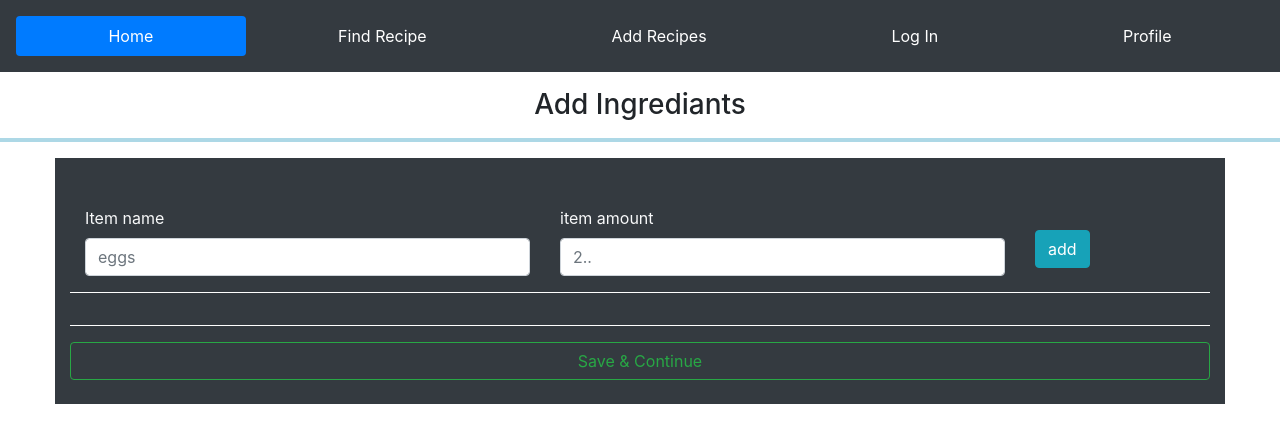
After one commit to ethanux/recipe-sharing, a Flask app: template main/templates/add_ingrediants.html in a window 1280 px wide. The commit adds this page. Shown: the top 443 px of the page. Run offline with Flask 3, Linux system fonts and the light colour scheme; the template is opened without the code that fills it, so the values that code supplies are empty; some libraries are stand-ins or nearby versions.

Commit message:
add add-ingrediants, edit add-recipe template page

```diff
--- a/app.py
+++ b/app.py
@@ -34,6 +34,8 @@ from main.main import main
 app.register_blueprint(auth, url_prefix='/auth')
 # Registering the main blueprint with the app, with a URL prefix '/home'.
 app.register_blueprint(main, url_prefix='/home')
+
+main.secret_key = app.secret_key
 APP_ROOT = os.path.dirname(os.path.abspath(__file__))
 main.upload_folder = os.path.join(APP_ROOT, 'main/static/images')
 
--- a/main/main.py
+++ b/main/main.py
@@ -1,4 +1,4 @@
-from flask import Blueprint, render_template, url_for, request, flash, redirect
+from flask import Blueprint, render_template, url_for, request, flash, redirect, session
 from flask_login import current_user
 from models.model import Recipe, Ingrediants, Comment
 from werkzeug.utils import secure_filename
@@ -56,30 +56,69 @@ def add_recipe():
 		# 	return "done"
 
 		recipe = Recipe(title=title, description=description, instructions=instructions, category=category, image=image.filename, user_id=current_user.id)
+
 		db.session.add(recipe)
 		db.session.commit()
+		session['recipe_id'] = recipe.id
+		session['data'] = {}
 		flash("recipe added successfully ", 'success')
 		return redirect(url_for('main.add_ingrediants'))
 	return render_template('add_recipe.html')
 
 
-@main.route('/add-ingrediants', methods=['POST', 'GET'])
+@main.route('/add-recipe/add-ingrediants', methods=['POST', 'GET'])
 def add_ingrediants():
 	if not current_user.is_authenticated:
 		flash('Log in first to visit page', 'warning')
 		return redirect(url_for('auth.login'))
 
+	try:
+		recipe_id = session['recipe_id']
+	except KeyError:
+		flash('add recipe first before adding ingrediants', 'danger')
+		return	redirect(url_for('main.add_recipe'))
+
 	if request.method == "POST":
-		item = request.form['title']
-		amount = request.form['description']
-		recipe_id = request.form['recipe_id']
-		ingrediants = Ingrediants(item=item, amount=amount,recipe_id=recipe_id)
-		db.session.add(ingrediants)
-		db.session.commit()
-		flash("ingrediants added successfully ", 'success')
-		return "add success ingrediants "
-	return "add ingrediants"
+		btn = request.form['button']
+		if btn == 'add':
+			item = request.form['item']
+			amount = request.form['amount']
+			if item in ("", None) or amount in ("", None) :
+				flash("Item name And Item amount Cannot be blank", 'warning')
+				return redirect(request.url)
+			session['data'][item] = amount
+			session.modified = True
+			print(session)
+			return render_template('add_ingrediants.html', data=session['data'])
+		if btn == 'Save & Continue':
+			data = session['data']
 
+			for item, amount in data.items():
+
+				ingrediants = Ingrediants(item=item, ammount=amount,recipe_id=recipe_id)
+				db.session.add(ingrediants)
+				db.session.commit()
+			flash("ingrediants added successfully ", 'success')
+			session.clear()
+			return redirect(url_for('main.base'))
+
+	return render_template("add_ingrediants.html", data=session['data'])
+
+@main.route('/add-recipe/add-ingrediants/remove/<string:item>/<string:amount>')
+def  remove_ingrediants(item,amount):
+		removed = False
+
+
+		if item in session['data']:
+		    session['data'].pop(item)
+		    removed = True
+
+		    # Mark the session as modified to ensure changes are saved
+		if removed:
+		    session.modified = True
+		    flash(f'Items {item} removed successfully!', 'info')
+		    return render_template('add_ingrediants.html', data=session['data'])
+		return redirect(url_for('main.add_ingrediants'))
 
 @main.route('/add-comment/<int:recipe_id>', methods=['POST', 'GET'])
 def add_comment(recipe_id):
--- /dev/null
+++ b/main/templates/add_ingrediants.html
@@ -0,0 +1,83 @@
+{% extends 'base.html' %}
+
+{% block title %}
+<title> add ingrediants </title>
+{% endblock %}
+
+{% block hearder %}
+
+<h3 class="d-flex justify-content-center mt-3 "> Add Ingrediants </h3>
+{% endblock %}
+
+{% block content %}
+
+	<div class="container  p-0">
+		<form method="post" enctype="multipart/form-data" >
+		<div class="row p-0 ">
+
+					<div class="col-12 bg-dark text-light pt-5">
+
+						<div class="mb-3 d-flex">
+						<div class="col-5">
+					  		<label for="item" class="form-label">Item name</label>
+					  		<input type="text" class="form-control" id="item" name="item" placeholder="eggs">
+
+						</div>
+						<div class="col-5">
+					  		<label for="amount" class="form-label">item amount</label>
+					  		<input type="text" class="form-control" id="amount" name="amount" placeholder="2..">
+
+						</div>
+
+						<div class="col-2">
+						<br>
+						<input class="btn btn-info " type="submit" name="button" value="add">
+
+						</div>
+						</div>
+
+						<hr style="border-color: white;">
+
+
+						<ol class="list-group list-group-numbered bg-dark">
+						{% if data %}
+							{% for item, value in data.items() %}
+							  <li class="list-group-item d-flex justify-content-between align-items-start bg-dark">
+							    <div class="ms-2 me-auto">
+							      <div class="fw-bold">{{item}}</div>
+							      {{value}}
+							    </div>
+							    <span class="badge"><a href="/home/add-recipe/add-ingrediants/remove/{{item}}/{{value}}" class="text-danger"><i class="fa-solid fa-trash-can"></i></a></span>
+							  </li>
+							{% endfor %}
+						{% endif %}
+						  <!-- <li class="list-group-item d-flex justify-content-between align-items-start bg-dark">
+						    <div class="ms-2 me-auto">
+						      <div class="fw-bold">Subheading</div>
+						      Cras justo odio
+						    </div>
+						    <span class="badge bg-primary rounded-pill">14</span>
+						  </li>
+						  <li class="list-group-item d-flex justify-content-between align-items-start bg-dark">
+						    <div class="ms-2 me-auto">
+						      <div class="fw-bold">Subheading</div>
+						      Cras justo odio
+						    </div>
+						    <span class="badge bg-primary rounded-pill">14</span>
+						  </li> -->
+						</ol>
+						<hr style="border-color:white;">
+
+						<div class="d-flex justify-content-end pb-4 w-100">
+						<input class="btn btn-outline-success w-100" type="submit" name="button" value="Save & Continue">
+
+						</div>
+
+					</div>
+
+			</div>
+			</form>
+
+	</div>
+
+{% endblock %}
--- a/main/templates/base.html
+++ b/main/templates/base.html
@@ -5,6 +5,9 @@
 	<meta name="viewport" content="width=device-width, initial-scale=1">
     <!-- Bootstrap CSS -->
     <link href="https://stackpath.bootstrapcdn.com/bootstrap/4.5.2/css/bootstrap.min.css" rel="stylesheet">
+    <link rel="stylesheet" href="https://cdnjs.cloudflare.com/ajax/libs/font-awesome/6.5.2/css/all.min.css" integrity="sha512-SnH5WK+bZxgPHs44uWIX+LLJAJ9/2PkPKZ5QiAj6Ta86w+fsb2TkcmfRyVX3pBnMFcV7oQPJkl9QevSCWr3W6A==" crossorigin="anonymous" referrerpolicy="no-referrer" />
+
+
 	{% block title%}
 	<title></title>
 	{% endblock%}
@@ -14,13 +17,13 @@
 <div class="bg-dark " >
 	<ul class="nav nav-pills nav-fill p-3">
 	  <li class="nav-item">
-	    <a class="nav-link active" aria-current="page" href="#">Home</a>
+	    <a class="nav-link active" aria-current="page" href="{{url_for('main.base')}}">Home</a>
 	  </li>
 	  <li class="nav-item">
 	    <a class="nav-link text-white" href="#">Find Recipe</a>
 	  </li>
 	  <li class="nav-item">
-	    <a class="nav-link text-white" href="#">Add Recipes</a>
+	    <a class="nav-link text-white" href="{{url_for('main.add_recipe')}}">Add Recipes</a>
 	  </li>
 
 	  {% if not current_user.is_authenticated %}
@@ -41,7 +44,7 @@
 </div>
 
 {% block hearder%}
-<h3 class="d-flex justify-content-center mt-3">Share Recipe </h3>
+<h3 class="d-flex justify-content-center mt-3">Top Recipe </h3>
 {% endblock %}
 
 {% with messages = get_flashed_messages(with_categories=true) %}
```
Also changed, not shown: main/templates/add_recipe.html (+6 -6 lines), instance/database.db, main/static/images/Screenshot_2024-05-21_09_29_28.png (deleted).
